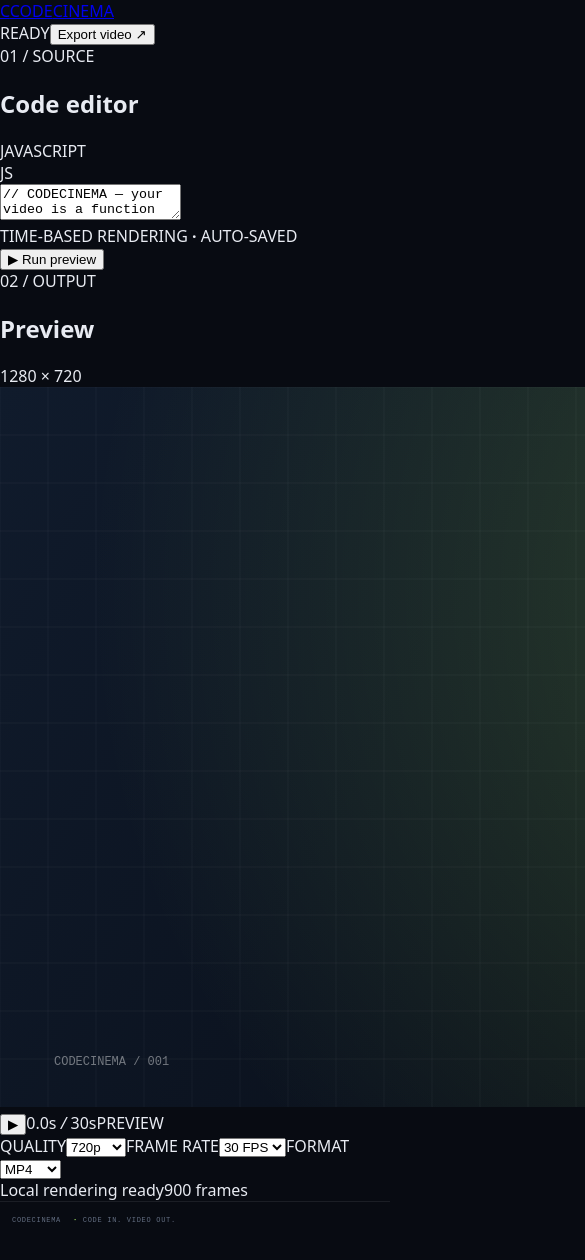
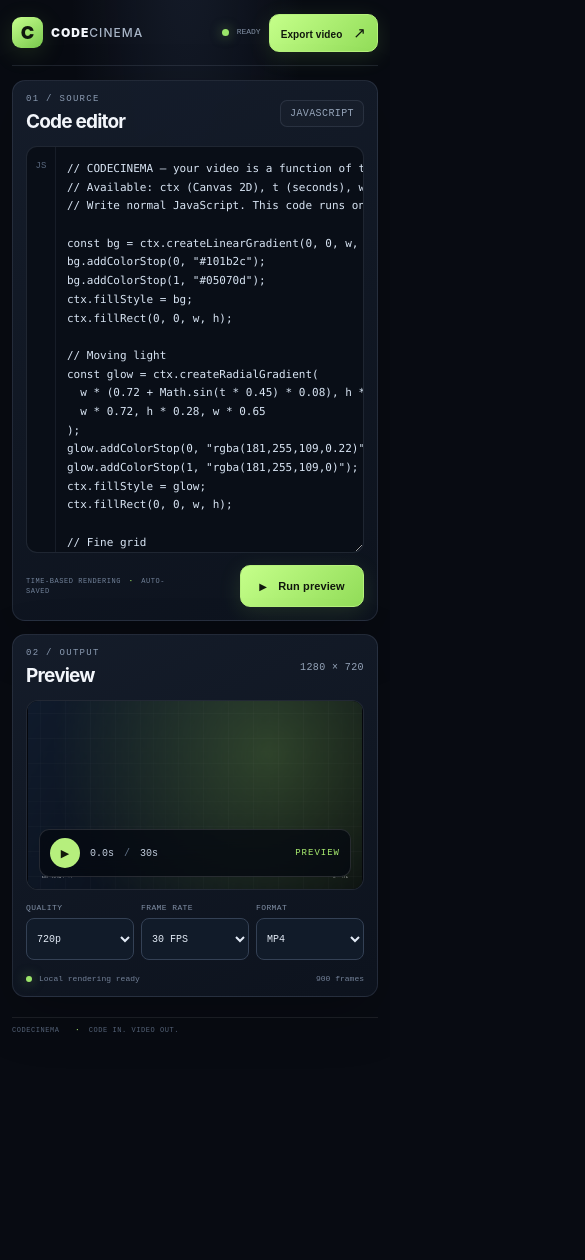
Before and after one commit to justaskaspire/CODECINEMA, a React (Vite) app: page / in a window 390 px wide. Shown: the top 1260 px of the page, 585 px wide, since content can reach past the window. After the commit the page ends 1121 px from the top, so only its background shows below. Built offline with nearby package versions, Linux system fonts and the light colour scheme.

Commit message:
Add premium responsive code-to-video interface

```diff
--- a/src/style.css
+++ b/src/style.css
@@ -325,3 +325,32 @@ footer{height:38px}
 .shape-outline-controls label{display:flex;flex-direction:column;gap:5px;color:#8290a4;font:8px 'DM Mono',monospace;min-width:0}
 .shape-outline-controls input[type=number]{width:100%;min-width:0;padding:8px;background:#111722;border:1px solid #344052;color:#dce6f2;font:10px Manrope}
 .shape-outline-controls input[type=color]{width:100%;height:34px;border:1px solid #344052;background:#111722;padding:2px}
+
+
+/* CODECINEMA minimal code-to-video studio — premium responsive interface */
+.cc-app{--cc-bg:#080b12;--cc-panel:#101622;--cc-line:rgba(167,185,211,.13);--cc-muted:#8290a5;--cc-text:#f3f6fb;--cc-accent:#a8f06a;min-height:100dvh;background:radial-gradient(ellipse at 48% -18%,rgba(93,119,173,.17),transparent 42%),var(--cc-bg);color:var(--cc-text);font-family:Inter,Manrope,system-ui,-apple-system,sans-serif;padding:0 clamp(14px,3vw,42px);display:flex;flex-direction:column}
+.cc-header{height:76px;display:flex;align-items:center;justify-content:space-between;gap:16px;border-bottom:1px solid var(--cc-line);flex:0 0 auto}
+.cc-brand{display:flex;align-items:center;gap:11px;color:var(--cc-text);text-decoration:none}
+.cc-brand-mark{width:35px;height:35px;display:grid;place-items:center;border-radius:11px;background:linear-gradient(145deg,#c6ff8d,#78c84c);color:#10170d;font-weight:950;font-size:21px;box-shadow:0 5px 24px #9ce65b25}
+.cc-brand-word{font-size:14px;font-weight:900;letter-spacing:1.45px}.cc-brand-word span{font-weight:500;color:#a8b5c7}
+.cc-header-right{display:flex;align-items:center;gap:18px}.cc-status{display:flex;align-items:center;gap:8px;color:var(--cc-muted);font:10px ui-monospace,monospace;letter-spacing:.7px;text-transform:uppercase}.cc-status i,.cc-preview-foot i{width:7px;height:7px;border-radius:50%;background:#9be56a;box-shadow:0 0 12px #9be56a88}.cc-status.is-rendering i{background:#f5c86b;box-shadow:0 0 12px #f5c86b88}.cc-status.has-error i{background:#fb7185;box-shadow:0 0 12px #fb718588}
+.cc-export,.cc-run{height:42px;padding:0 17px;border:1px solid #b5f17b;border-radius:10px;background:linear-gradient(135deg,#c5ff8a,#91dc58);color:#10170d;font-weight:850;font-size:12px;letter-spacing:.1px;box-shadow:0 5px 22px #a4ed6922;cursor:pointer;transition:transform .18s,filter .18s}.cc-export:hover,.cc-run:hover{filter:brightness(1.06);transform:translateY(-1px)}.cc-export:disabled,.cc-run:disabled{opacity:.55;cursor:wait;transform:none}.cc-export span{padding-left:8px;font-size:15px}
+.cc-workspace{width:min(1500px,100%);margin:clamp(22px,4vh,42px) auto;display:grid;grid-template-columns:minmax(0,.94fr) minmax(0,1.06fr);gap:clamp(14px,2vw,24px);flex:1;align-items:stretch}
+.cc-card{min-width:0;background:linear-gradient(155deg,rgba(21,29,43,.97),rgba(13,19,30,.98));border:1px solid var(--cc-line);border-radius:17px;box-shadow:0 18px 55px rgba(0,0,0,.2);overflow:hidden}
+.cc-editor-card,.cc-preview-card{display:flex;flex-direction:column;padding:clamp(15px,2vw,23px)}
+.cc-card-heading{display:flex;align-items:center;justify-content:space-between;gap:12px;margin-bottom:17px}.cc-eyebrow{display:block;margin-bottom:6px;color:#8b9bb2;font:9px ui-monospace,monospace;letter-spacing:1.3px}.cc-card-heading h1,.cc-card-heading h2{margin:0;color:var(--cc-text);font-size:clamp(19px,2vw,25px);font-weight:750;letter-spacing:-.8px}.cc-language,.cc-dimensions{color:#95a4b9;font:10px ui-monospace,monospace;letter-spacing:.4px}.cc-language{padding:7px 9px;border:1px solid var(--cc-line);border-radius:7px;background:#ffffff05}
+.cc-editor-wrap{display:flex;flex:1;min-height:480px;overflow:hidden;border:1px solid rgba(160,180,210,.14);border-radius:11px;background:#090e17}
+.cc-editor-gutter{width:39px;flex:0 0 39px;padding-top:17px;text-align:center;color:#58677d;border-right:1px solid rgba(160,180,210,.09);font:10px ui-monospace,monospace}
+.cc-code{display:block;width:100%;min-width:0;min-height:480px;resize:vertical;padding:17px 16px;border:0;outline:none;background:transparent;color:#d9e5f4;caret-color:#b8f27b;font:12px/1.75 ui-monospace,SFMono-Regular,Menlo,Consolas,monospace;tab-size:2;white-space:pre;overflow:auto}.cc-code::selection{background:#8ccf5a55}
+.cc-editor-footer{display:flex;align-items:center;justify-content:space-between;gap:12px;padding-top:15px}.cc-editor-footer>span{color:#718198;font:9px ui-monospace,monospace;letter-spacing:.55px}.cc-editor-footer b{color:#a7ef69;padding:0 3px}
+.cc-run{height:40px;min-width:142px}.cc-run span{padding-right:8px;font-size:10px}
+.cc-preview-heading{margin-bottom:17px}.cc-preview-stage{position:relative;width:100%;min-height:190px;max-height:calc(100dvh - 270px);margin:auto 0 0;overflow:hidden;border:1px solid rgba(166,190,224,.17);border-radius:12px;background:radial-gradient(ellipse at center,#17243a,#070a11 74%);box-shadow:inset 0 0 45px #0008}.cc-preview-stage canvas{display:block;width:100%;height:100%;object-fit:contain}
+.cc-preview-overlay{position:absolute;left:12px;right:12px;bottom:12px;display:flex;align-items:center;gap:10px;padding:8px 10px;border:1px solid #ffffff20;border-radius:10px;background:rgba(5,9,16,.76);backdrop-filter:blur(14px);color:#e6edf7;font:10px ui-monospace,monospace}.cc-play{width:30px;height:30px;display:grid;place-items:center;border:1px solid #b6ef7d66;border-radius:50%;background:#b6ef7d;color:#11190b;font-size:11px;cursor:pointer}.cc-play:disabled{opacity:.5}.cc-preview-overlay>span:nth-child(2){color:#c3cede}.cc-preview-overlay>span:nth-child(2) i{color:#64748b;font-style:normal;padding:0 4px}.cc-live-dot{margin-left:auto;color:#a9ed70;font-size:9px;letter-spacing:1px}
+.cc-export-settings{display:grid;grid-template-columns:repeat(3,minmax(0,1fr));gap:9px;margin-top:17px}.cc-export-settings label{display:flex;flex-direction:column;gap:7px;min-width:0}.cc-export-settings label>span{color:#8190a6;font:9px ui-monospace,monospace;letter-spacing:.8px}.cc-export-settings select{width:100%;height:39px;min-width:0;padding:0 10px;border:1px solid #344155;border-radius:8px;background:#111b29;color:#e3ebf6;font:11px ui-monospace,monospace;outline:none}.cc-export-settings select:focus{border-color:#a8e96f}.cc-export-settings select:disabled{opacity:.55}
+.cc-preview-foot{display:flex;justify-content:space-between;gap:10px;margin-top:14px;color:#738198;font:9px ui-monospace,monospace}.cc-preview-foot>span:first-child{display:flex;align-items:center;gap:7px}.cc-preview-foot i{width:6px;height:6px;display:inline-block}
+.cc-progress{height:4px;margin-top:13px;overflow:hidden;border-radius:10px;background:#263247}.cc-progress i{display:block;height:100%;border-radius:10px;background:linear-gradient(90deg,#73c8ff,#b7f17a);box-shadow:0 0 13px #a7ed72;transition:width .15s}
+.cc-error{margin-top:12px;padding:10px 12px;border:1px solid #f8717155;border-radius:8px;background:#7f1d1d22;color:#fecaca;font:11px/1.5 ui-monospace,monospace;overflow-wrap:anywhere}
+.cc-footer{width:min(1500px,100%);margin:0 auto;padding:0 0 19px;display:flex;justify-content:space-between;gap:12px;color:#536176;font:9px ui-monospace,monospace;letter-spacing:1px}.cc-footer b{color:#a7eb6e;padding:0 4px}
+@media(max-width:900px){.cc-workspace{grid-template-columns:minmax(0,1fr);max-width:760px}.cc-editor-wrap,.cc-code{min-height:390px}.cc-preview-stage{margin-top:0;max-height:none}.cc-preview-card{min-height:0}.cc-preview-stage{width:100%}}
+@media(max-width:600px){.cc-app{padding:0 12px}.cc-header{height:auto;min-height:66px;gap:8px}.cc-brand{gap:8px}.cc-brand-mark{width:31px;height:31px;border-radius:9px;font-size:18px}.cc-brand-word{font-size:12px;letter-spacing:1px}.cc-header-right{gap:8px}.cc-status{max-width:84px;font-size:8px;letter-spacing:0;line-height:1.35}.cc-export{height:38px;padding:0 11px;font-size:10px;white-space:nowrap}.cc-workspace{margin:14px auto 20px;gap:13px}.cc-card{border-radius:13px}.cc-editor-card,.cc-preview-card{padding:13px}.cc-card-heading{margin-bottom:13px}.cc-card-heading h1,.cc-card-heading h2{font-size:19px}.cc-editor-wrap{min-height:48dvh;max-height:62dvh}.cc-code{min-height:48dvh;max-height:62dvh;padding:13px 11px;font-size:11px;line-height:1.7}.cc-editor-gutter{width:29px;flex-basis:29px;padding-top:14px;font-size:9px}.cc-editor-footer{padding-top:12px;align-items:center}.cc-editor-footer>span{max-width:145px;font-size:7px;line-height:1.5}.cc-run{min-width:124px;height:42px;padding:0 11px;font-size:11px}.cc-preview-stage{min-height:180px;max-height:none}.cc-export-settings{gap:7px;margin-top:13px}.cc-export-settings label{gap:6px}.cc-export-settings label>span{font-size:8px;letter-spacing:.4px}.cc-export-settings select{height:42px;padding:0 6px;font-size:10px}.cc-preview-foot{font-size:8px}.cc-footer{padding-bottom:calc(14px + env(safe-area-inset-bottom));font-size:7px;letter-spacing:.55px}}
+@media(prefers-reduced-motion:reduce){.cc-export,.cc-run{transition:none}}
```
